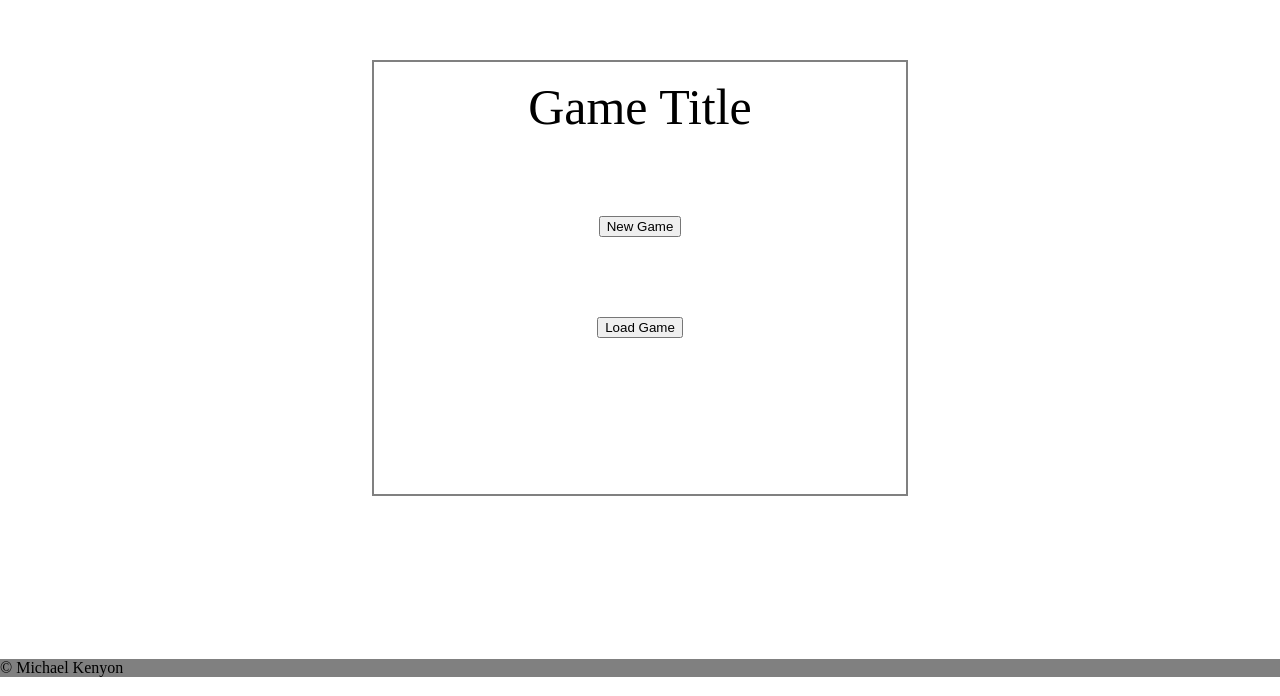
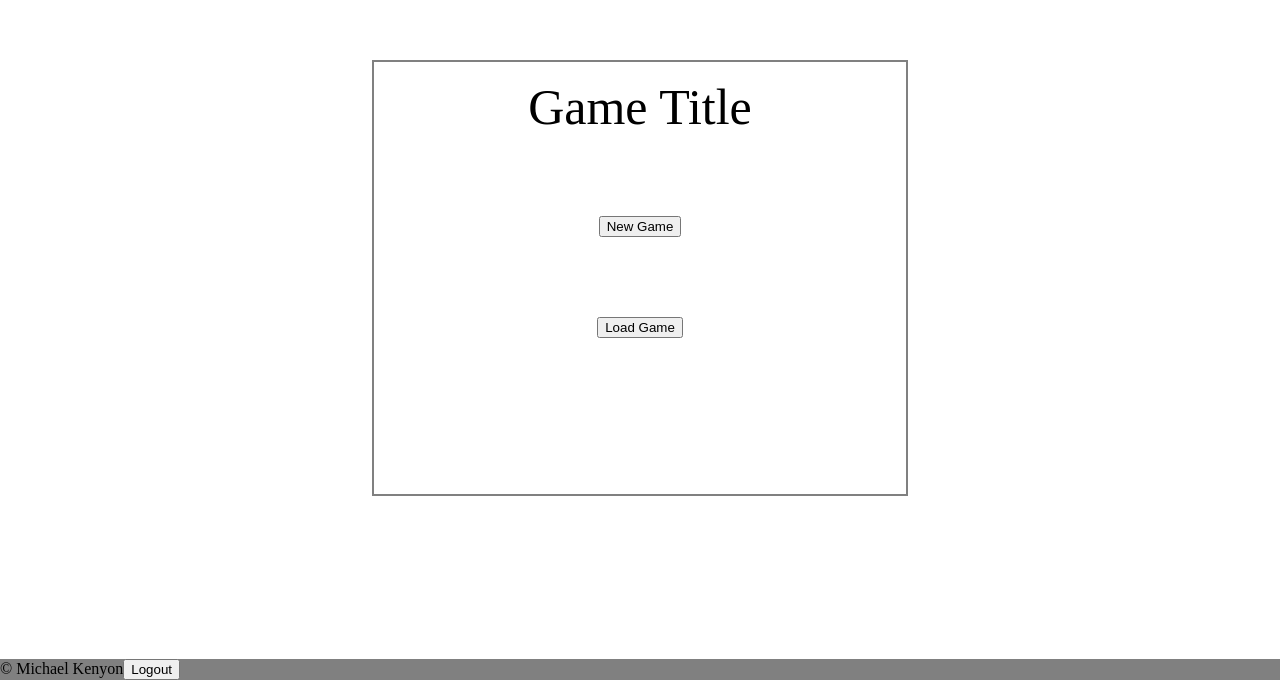
Before and after one commit to DeadstockFox/Text-Adventure, a React (Vite) app: page /#/home in a window 1280 px wide. Shown: the part 104-800 px from the top of the page. Built offline with nearby package versions, Linux system fonts and the light colour scheme; no server answers.

Commit message:
Moved the logout button to the Footer section on the adventure page

```diff
--- a/src/components/Adventure/Adventure.jsx
+++ b/src/components/Adventure/Adventure.jsx
@@ -58,9 +58,6 @@ const Adventure = () => {
                 </div>
             })}
         <input style={{width: "700px"}}></input>
-        <button onClick={() => dispatch({ type: 'LOGOUT' })} >Logout</button>
-
-
 
         </Box>
         </>
--- a/src/components/Footer/Footer.jsx
+++ b/src/components/Footer/Footer.jsx
@@ -1,4 +1,5 @@
 import React from 'react';
+import { useDispatch } from 'react-redux';
 import './Footer.css';
 
 // This is one of our simplest components
@@ -7,7 +8,11 @@ import './Footer.css';
 // or even care what the redux state is, so it doesn't need 'connect()'
 
 function Footer() {
-  return <footer >&copy; Michael Kenyon</footer>;
+  const dispatch = useDispatch();
+
+  return <footer> &copy; Michael Kenyon
+    <button onClick={() => dispatch({ type: 'LOGOUT' })} >Logout</button>
+  </footer>
 }
 
 export default Footer;
```
